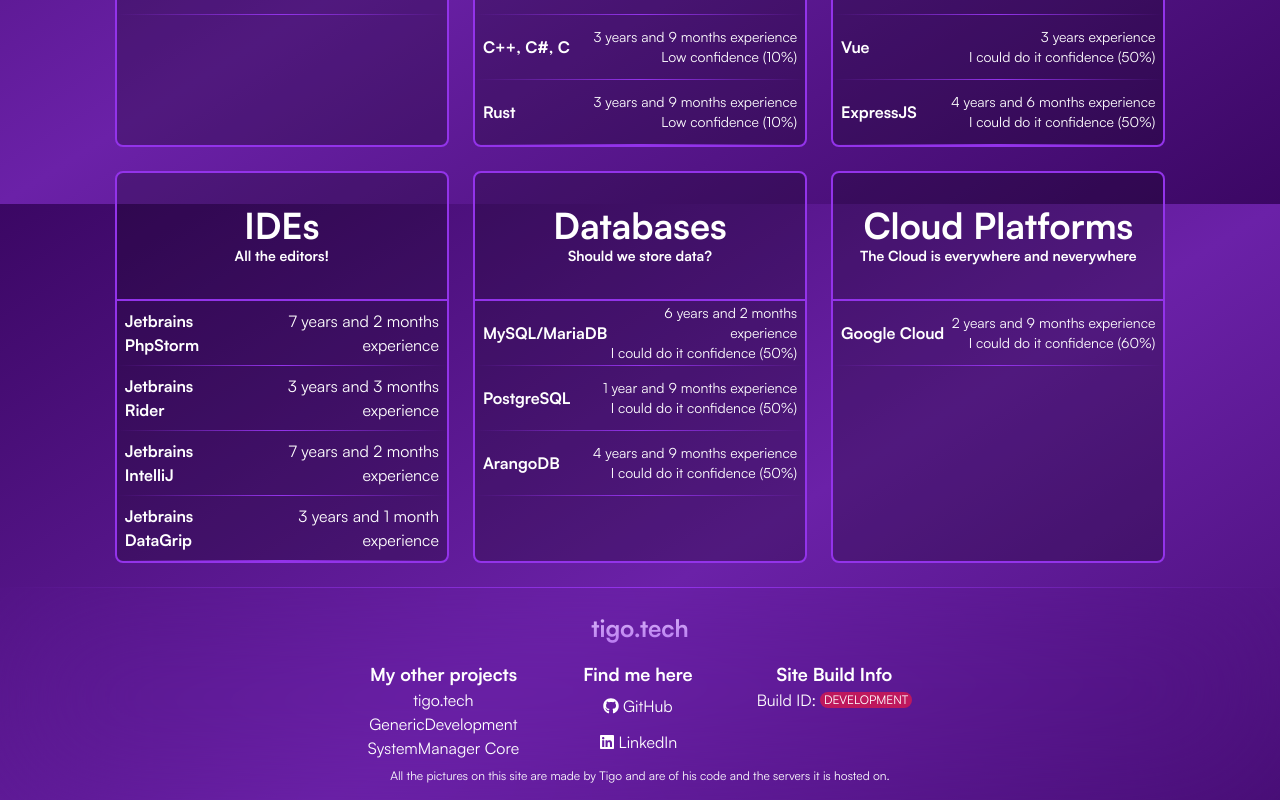
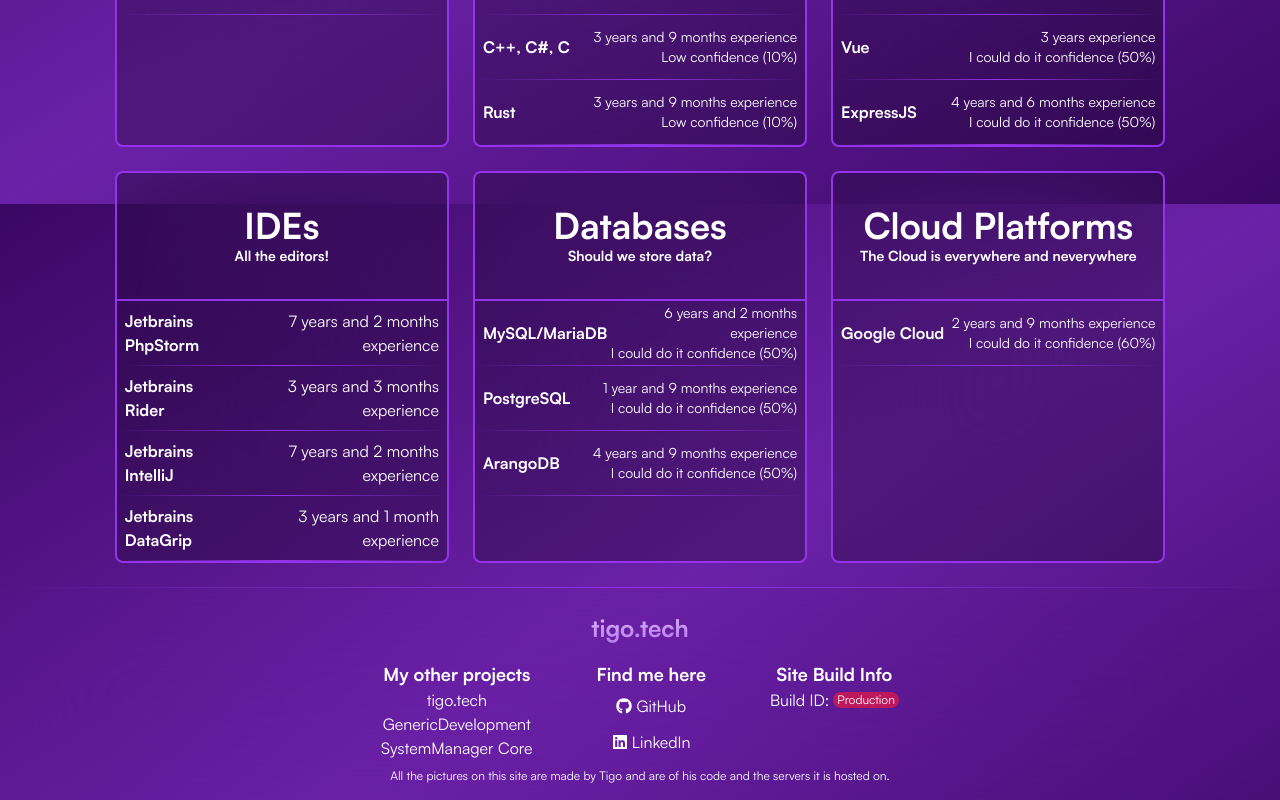
Before and after one commit to tigomiddelkoop/Portfolio, a Next.js app: page / in a window 1280 px wide. Shown: the part 1396-2196 px from the top of the page. Built offline with nearby package versions, Linux system fonts and the light colour scheme.

Commit message:
Add backdrop blur

```diff
--- a/app/components/Footer.tsx
+++ b/app/components/Footer.tsx
@@ -10,7 +10,7 @@
 export default function Footer(): React.JSX.Element  {
 
     // This might not be the best option, I want to look for a better option.
-    const [buildId, setBuildId] = useState("DEVELOPMENT")
+    const [buildId, setBuildId] = useState("Production")
     // useEffect(() => {
     //     if (buildId == "") {
     //         fetch("/api/buildid").then(response => response.json().then(data => setBuildId(data.buildId)))
--- a/app/components/SkillCard.tsx
+++ b/app/components/SkillCard.tsx
@@ -20,7 +20,7 @@
 
     return (
         <div
-            className={"flex m-2 border-2 dark:border-slate-600 border-purple-600 rounded-lg col-span-1 flex-col bg-opacity-25 bg-black"}>
+            className={"backdrop-blur-3xl flex m-2 border-2 dark:border-slate-600 border-purple-600 rounded-lg col-span-1 flex-col bg-opacity-25 bg-black"}>
             <div className={"flex flex-col h-32 justify-center rounded-t-lg border-b-2 dark:border-slate-600 border-purple-600"}>
                 <h1 className={"font-bold text-4xl"}>{props.data.name}</h1>
                 <p className={"font-bold text-sm"}>{props.data.description}</p>
```
